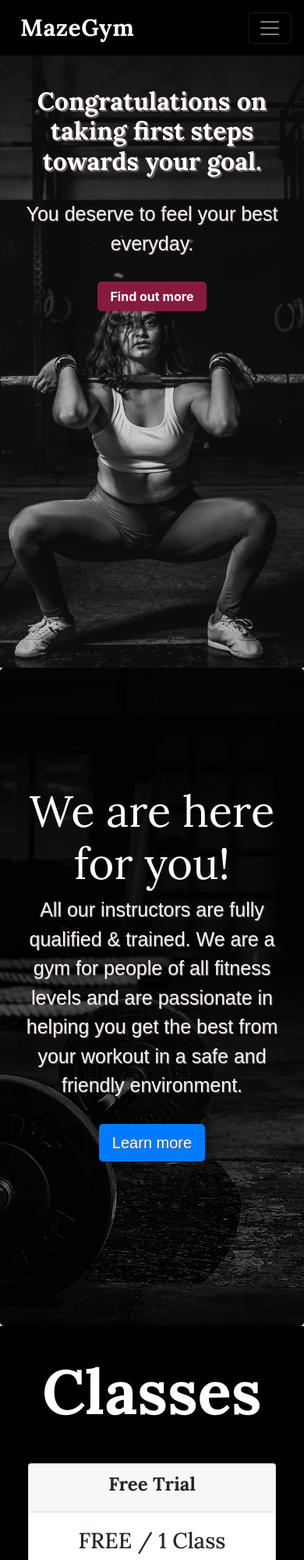
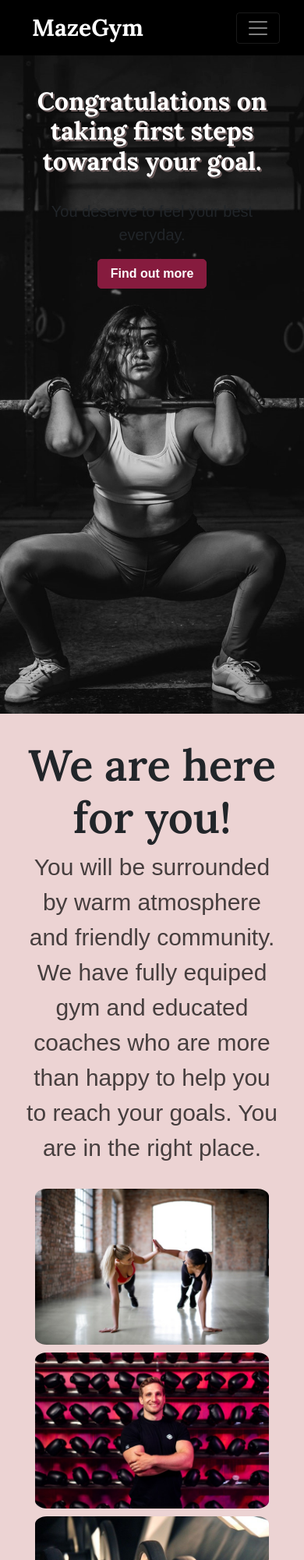
Before and after one commit to Code-Institute-Submissions/MazeGym-MS1, a plain HTML site: page index.html in a window 390 px wide. Shown: the top 2000 px of the page at 78% size. Drawn offline with nearby package versions, Linux system fonts and the light colour scheme.

Commit message:
Backgrounds added to style.css

```diff
--- a/assets/css/style.css
+++ b/assets/css/style.css
@@ -1,15 +1,4 @@
 @import url('https://fonts.googleapis.com/css2?family=Lora:100,200,300,400,500,600,700|Open+Sans:100,200,300,400,500,600,700');
-
-.container {
-    font-family: "Lora", sans-serif;
-    letter-spacing: 0.5px;
-    font-weight: 500;
-    font-size:20px;
-    padding-left: 0;
-    padding-right: 0;
-    margin-right: 0;
-    margin-left: 0;
-}
 
 
 h1,
@@ -19,25 +8,77 @@ h4 {
     font-family: "Lora", sans-serif;
 }
 
-p {
+p,
+a {
     font-family: "OpenSans", sans-serif;
 }
-/*--------------------------------Navbar*/
 
-.navbar {
+ /*--------------------------------Navbar*/
+
+.navbar-container {
+    padding-left: 0;
+    padding-right: 0;
     background-color: black;
-    margin: 0;
-
 }
 
 .navbar-brand {
-
+    font-family: "Lora", sans-serif;
     font-size: 30px;
     padding-left: 10px;
     font-weight: bold;
+}
+
+/*--------------------------------Callout*/
+
+.callout-container {
+    height: 100vh;
+    background: url("../images/woman.jpg") no-repeat center center fixed;
+    -webkit-background-size: cover;
+    -moz-background-size: cover;
+    -o-background-size: cover;
+    background-size: cover;
+}
+
+.jumbotron-header {
+    color:white;
+    font-family: "Lora", sans-serif;
+    font-weight: bold;
+    margin-bottom: 30px;
+    margin-top: 8px;
+    text-shadow: 2px 2px#6d5d5d;
+}
+
+.jumbotron {
+    background-color: transparent;
 
 }
+/*--------------------------------About*/
 
+.about-container {
+    background-color: #ecd3d3;
+}
+
+.about-container .lead {
+    color: rgb(70 62 62);
+    font-size: 30px;
+    margin-bottom: 30px;
+    font-weight: 500;
+}
+
+.about-container img {
+    border-radius: 5%;
+    margin-bottom: 10px;
+}
+
+/*--------------------------------Classes*/
+
+.classes-container {
+    grid-auto-flow: column;
+
+
+    width: 100%;
+
+}
 
 /*--------------------------------Buttons*/
 
@@ -62,65 +103,23 @@ btn-darkred:active:focus {
     color: white;
 }
 
-.callout-container {
-    height: 93vh;
-
-    background: url("../images/woman.jpg") no-repeat center center fixed;
-    -webkit-background-size: cover;
-    -moz-background-size: cover;
-    -o-background-size: cover;
-    background-size: cover;
+.display-4 {
+    font-size: 3.5rem;
+    font-weight: 600;
+    line-height: 1.2;
+}
 
 
-}
 
-.jumbotron {
-    background-color: transparent;
-    margin: 0;
-}
 
-.jumbotron-h {
-    color:white;
-    font-family: "Lora", sans-serif;
-    font-weight: bold;
-    margin-bottom: 30px;
-    margin-top: 8px;
-    text-shadow: 2px 2px#6d5d5d;
 
-}
 
-.lead {
-    color: rgb(250, 244, 244);
-    font-size: 25px;
-    margin-bottom: 30px;
-    text-shadow: 1px 1px #6d5d5d;
-}
 
-.about {
-    height: 100vh;
-    background: url("../images/weights.jpg") no-repeat center center fixed;
-    -webkit-background-size: cover;
-    -moz-background-size: cover;
-    -o-background-size: cover;
-    background-size: cover;
-    padding-top: 150px;
-}
-
-.about h4 {
-    color: #ffffff;
-}
-
-.classes {
-    background-color: black;
-    grid-auto-flow: column;
-
-}
 
 .classes-container {
-    margin-right: 10%;
-    margin-left: 10%;
-    padding-top: 10%;
-    padding-bottom: 10%;
+    background-color: #585656;
+    padding-top: 5%;
+    padding-bottom: 5%;
 }
 
 .card {
@@ -129,11 +128,11 @@ btn-darkred:active:focus {
 
 }
 
-.classes h1 {
+.classes-container h1 {
 
     color: white;
     text-align: center;
-    padding-top: 10%;
+
     font-size: 5rem;
     font-weight: 700;
 }
@@ -148,14 +147,14 @@ btn-darkred:active:focus {
 }
 
 .gallery {
-    height: 100vh;
-    background: url("../images/floors.jpg") no-repeat center center fixed;
+    background-image: linear-gradient(rgb(0 0 0 / 90%), rgba(0, 0, 0, 0.4)), url(../images/floors.jpg);
     -webkit-background-size: cover;
     -moz-background-size: cover;
     -o-background-size: cover;
     background-size: cover;
-    width: 100%;
 }
+
+
 
 .gallery h1 {
     color: white;
@@ -175,5 +174,5 @@ btn-darkred:active:focus {
 
 .video {
     background-color: black;
-    height: 100vh;
+
 }
--- a/index.html
+++ b/index.html
@@ -9,7 +9,10 @@
     <title>MazeGym</title>
 </head>
 <body>
-    <div class="container-fluid container col-12">
+    <section class="navbar-container">
+        <div class="container-fluid">
+            <div class="row">
+                <div class="col-12">
                     <nav class="navbar navbar-dark navbar-expand-sm">
                         <a class="navbar-brand" href="#">MazeGym</a>
                         <button class="navbar-toggler" type="button" data-toggle="collapse" data-target="#navbarText" aria-controls="navbarText" aria-expanded="false" aria-label="Toggle navigation">
@@ -54,7 +57,7 @@
                                                     <input type="text" class="form-control" id="formGroupExampleInput" placeholder="Email">
                                                 </div>
                                                 <div class="form-group">
-                                        <label for="formGroupExampleInput2"></label>
+                                                    <label for="formGroupExampleInput2" type="hidden"></label>
                                                     <input type="text" class="form-control" id="formGroupExampleInput2" placeholder="Password">
                                                 </div>
 
@@ -70,29 +73,54 @@
                         </div>
                     </nav>
                 </div>
-    <div class="container-fluid callout-container">
+            </div>
+        </div>
+    </section>
+    <section class="callout-container">
+        <div class="container-fluid">
             <div class="row">
                 <div class="col-12">
                     <section class="jumbotron text-center">
-                    <h2 class="jumbotron-h">Congratulations on taking first steps towards your goal.</h2>
+                        <h2 class="jumbotron-header">Congratulations on taking first steps towards your goal.</h2>
                         <p class="lead">You deserve to feel your best everyday.</p>
                         <a href="#about" class="btn btn-s btn-darkred">Find out more</a>
                     </section>
                 </div>
             </div>
         </div>
-    <div class="jumbotron about text-center" id="about">
+    </section>
+    <section class="about-container">
+        <div class="container">
+            <div class="row">
+                <div class="col-12">
+                    <div class="jumbotron text-center">
                         <h4 class="display-4">We are here for you!</h4>
-        <p class="lead">All our instructors are fully qualified & trained. We are a gym for people of all fitness levels and are passionate in helping you get the best from your workout in a safe and friendly environment.</p>
-
+                        <p class="lead">You will be surrounded by warm atmosphere and friendly community. We have fully equiped gym and educated coaches who are more than happy to help you to reach your goals. You are in the right place.</p>
+                        <div class="row">
+                            <div class="col-sm">
+                                <img src="assets/images/community.jpg" alt="" height="200" width="300">
+                            </div>
+                            <div class="col-sm">
+                                <img src="assets/images/trainer.jpg" alt="" height="200" width="300">
+                            </div>
+                            <div class="col-sm">
+                                <img src="assets/images/gym-eq.jpg" alt="" height="200" width="300">
+                            </div>
+                        </div>
                         <p class="lead">
-        <a class="btn btn-primary btn-lg" href="#classes" role="button">Learn more</a>
+                            <a class="btn btn-s btn-darkred" href="#classes" role="button">Classes</a>
                         </p>
                     </div>
-    <div class="classes container-fluid">
+                </div>
+            </div>
+        </div>
+    </section>
+    <section class="classes-container">
+        <div class="container">
+            <div class="row">
+                <div class="col-12">
                     <h1>Classes</h1>
-        <div class="classes-container">
-            <div class="row card-deck" id="classes">
+                    <div class="card-deck">
                         <div class="card text-center col-sm-4">
                             <div class="card-header">
                                 <h4>Free Trial</h4>
@@ -124,9 +152,7 @@
                             </div>
                         </div>
                     </div>
-        </div>
-        <div class="classes-container second">
-            <div class="row card-deck">
+                    <div class="card-deck">
                         <div class="card text-center col-sm-4">
                             <div class="card-header">
                                 <h4>Training in Group</h4>
@@ -160,6 +186,8 @@
                     </div>
                 </div>
             </div>
+        </div>
+    </section>
     <div class="container-fluid gallery">
         <h1>Gallery</h1>
         <div id="carouselExampleFade" class="carousel slide carousel-fade" data-ride="carousel">
```
Also changed, not shown: assets/images/community.jpg (added), assets/images/gym-eq.jpg (added), assets/images/trainer.jpg (added), 2 other files. Lines whose indentation alone changed are shown as unchanged.
